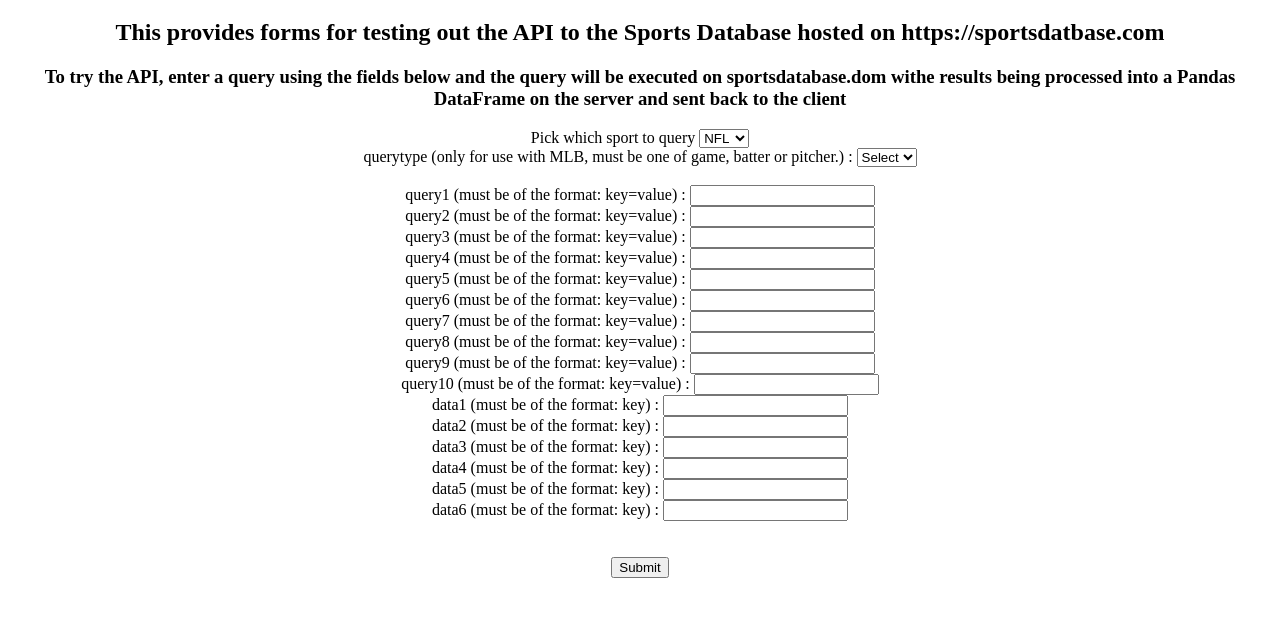
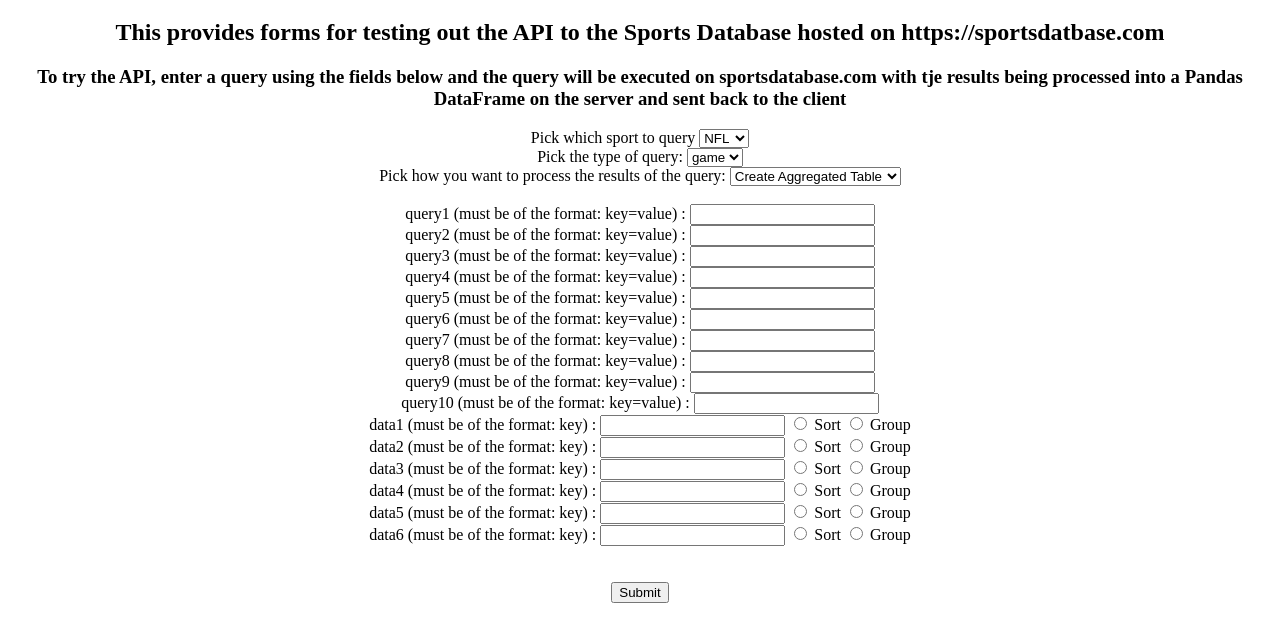
Before and after one commit to roberto-molinari/stats-proxy-server, a plain HTML site: page forms.html in a window 1280 px wide. Shown: the part 61-702 px from the top of the page. Drawn offline with Linux system fonts and the light colour scheme.

Commit message:
- added sort/group by radio buttons to the ui - added per-sport sub query types (defaults to game, but allows for non-game queries now)

```diff
--- a/forms.html
+++ b/forms.html
@@ -7,7 +7,7 @@
 	<div style="text-align:center;">
 		<h1>Sports Data Query</h1>
 		<h2>This provides forms for testing out the API to the Sports Database hosted on https://sportsdatbase.com</h2>
-		<h3>To try the API, enter a query using the fields below and the query will be executed on sportsdatabase.dom withe results being processed into a Pandas DataFrame on the server and sent back to the client</h3>
+		<h3>To try the API, enter a query using the fields below and the query will be executed on sportsdatabase.com with tje results being processed into a Pandas DataFrame on the server and sent back to the client</h3>
 		<form action="/cgi-bin/stats-proxy-server.py" method="get">
 			Pick which sport to query
 			<select id="league-select" name="league-select" onchange="updateQueryTypeList(this.value)">
@@ -17,14 +17,21 @@
 				<option value="mlb">MLB</option>
 			</select>
 			<br>
-			querytype (only for use with MLB, must be one of game, batter or pitcher.)  :
+			Pick the type of query:
 			<select id="query-type-select" name="query-type-select" >
-				<option value="" disabled selected>Select</option>
+				<option>game</option>
 			</select>
+			<br>
+			Pick how you want to process the results of the query:
+			<select id="results-handling-select" name="results-handling-select">
+				<option value="create-aggregated-table">Create Aggregated Table</option>
+				<option value="process-payouts">Process Payouts</option>
+			</select>
+
 			<!-- <input type="text" name="querytype" style="text-align:center;"> -->
 			<br>
 			<br>
-				query1 (must be of the format: key=value) : <input type="text" name="query1" style="text-align:center;">
+				query1 (must be of the format: key=value) :  <input type="text" name="query1" style="text-align:center;">
 			<br>
 				query2 (must be of the format: key=value)  :  <input type="text" name="query2" style="text-align:center;">
 			<br>
@@ -45,16 +52,40 @@
 				query10 (must be of the format: key=value)  :  <input type="text" name="query10" style="text-align:center;">
 			<br>
 				data1  (must be of the format: key)  :  <input type="text" name="data1" style="text-align:center;">
+				<input type="radio" id="data1sort" value="0" name="sort">
+				<label for="data1sort">Sort</label>
+				<input type="radio" id="data1group" value="0" name="group">
+				<label for="data1group">Group</label>
 			<br>
 				data2  (must be of the format: key)  :  <input type="text" name="data2" style="text-align:center;">
+				<input type="radio" id="data2sort" value="1" name="sort">
+				<label for="data2sort">Sort</label>
+				<input type="radio" id="data2group" value="1" name="group">
+				<label for="data2group">Group</label>
 			<br>
 				data3  (must be of the format: key)  :  <input type="text" name="data3" style="text-align:center;">
+				<input type="radio" id="data3sort" value="2" name="sort">
+				<label for="data3sort">Sort</label>
+				<input type="radio" id="data3group" value="2" name="group">
+				<label for="data3group">Group</label>
 			<br>
 				data4  (must be of the format: key)  :  <input type="text" name="data4" style="text-align:center;">
+				<input type="radio" id="data4sort" value="3" name="sort">
+				<label for="data4sort">Sort</label>
+				<input type="radio" id="data4group" value="3" name="group">
+				<label for="data4group">Group</label>
 			<br>
 				data5  (must be of the format: key)  :  <input type="text" name="data5" style="text-align:center;">
+				<input type="radio" id="data5sort" value="4" name="sort">
+				<label for="data5sort">Sort</label>
+				<input type="radio" id="data5group" value="4" name="group">
+				<label for="data5group">Group</label>
 			<br>
 				data6  (must be of the format: key)  :  <input type="text" name="data6" style="text-align:center;">
+				<input type="radio" id="data6sort" value="5" name="sort">
+				<label for="data6sort">Sort</label>
+				<input type="radio" id="data6group" value="5" name="group">
+				<label for="data6group">Group</label>
 			<br>
 			<br>
 			<br>
```
